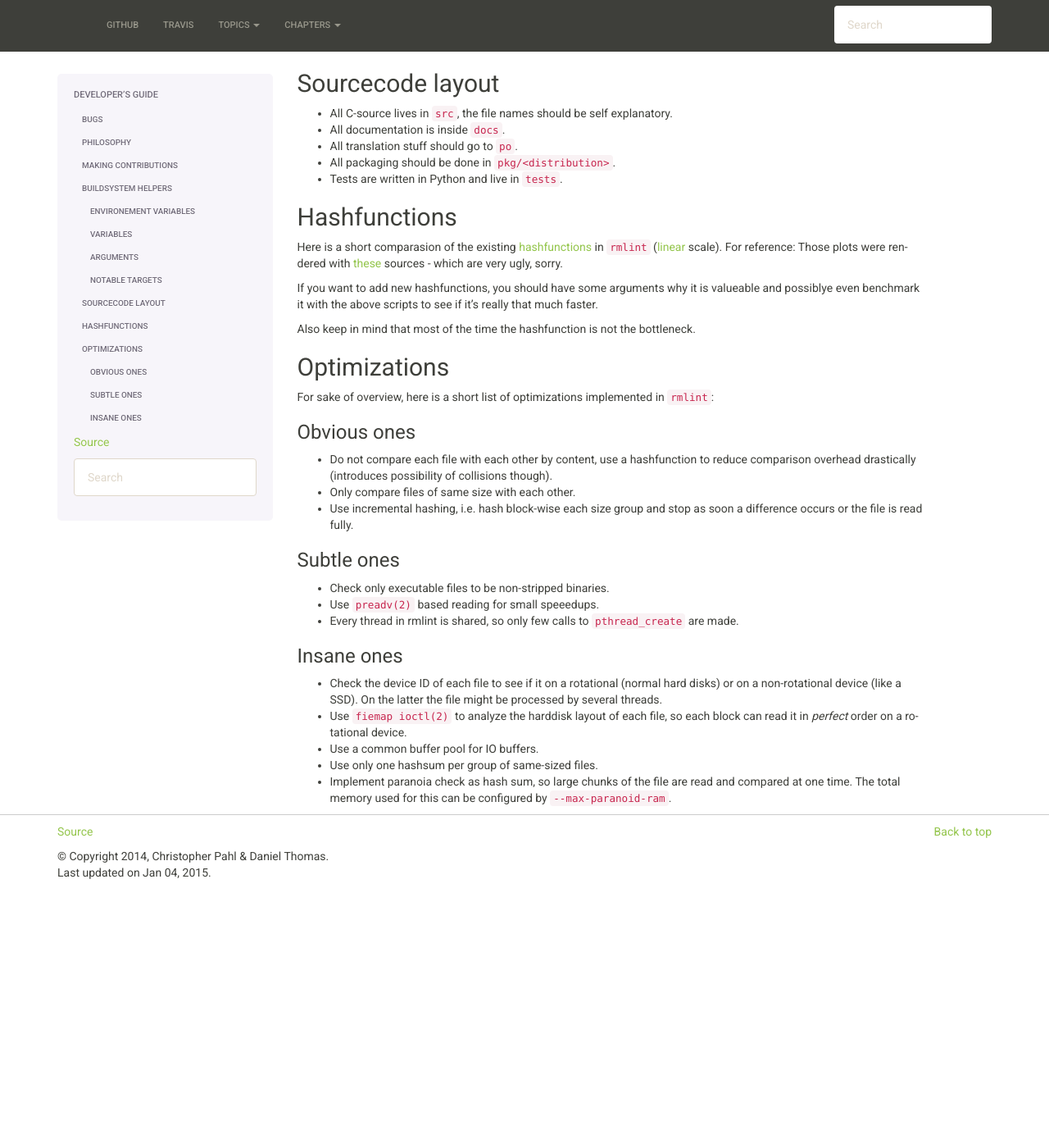
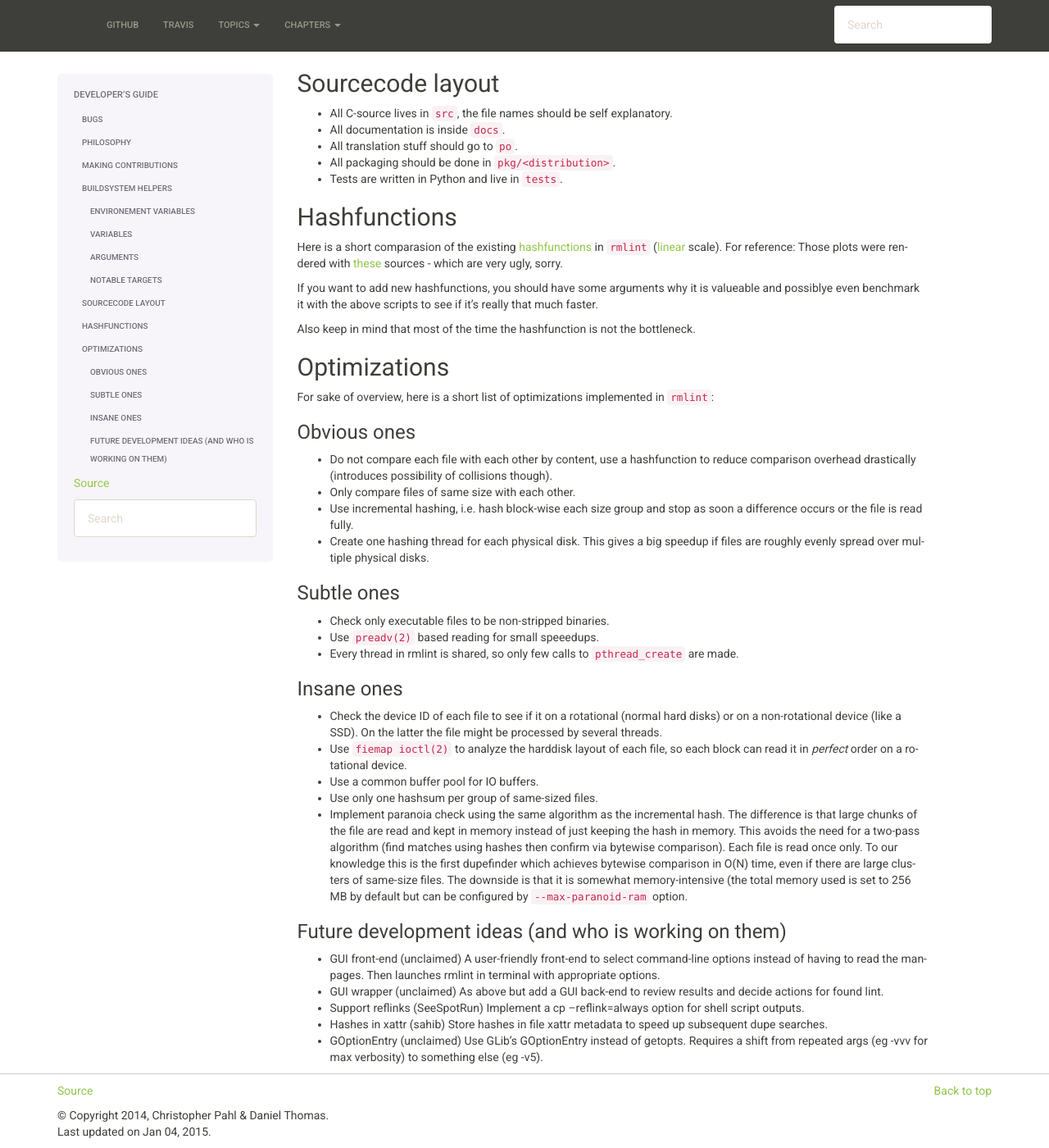
Before and after one commit to sahib/rmlint, a Sphinx documentation site: the page built from docs/developers.rst, in a window 1280 px wide and 1400 px high, scrolled down 2014 px. Shown: the whole window at 82% size. Built offline with Sphinx 7.4.7, drawn with Linux system fonts in a browser that asks for light colours; before the commit the page ends 3098 px from its top, so only the background shows below that.

Commit message:
Some minor documentation.  Changed -S default to pa.  Added an "ideas" section to developer docs.

```diff
--- a/docs/developers.rst
+++ b/docs/developers.rst
@@ -219,6 +219,8 @@ Obvious ones
 - Only compare files of same size with each other.
 - Use incremental hashing, i.e. hash block-wise each size group and stop
   as soon a difference occurs or the file is read fully.
+- Create one hashing thread for each physical disk.  This gives a big speedup if
+  files are roughly evenly spread over multiple physical disks.
 
 Subtle ones
 ~~~~~~~~~~~
@@ -237,6 +239,27 @@ Insane ones
   block can read it in *perfect* order on a rotational device.
 - Use a common buffer pool for IO buffers.
 - Use only one hashsum per group of same-sized files.
-- Implement paranoia check as hash sum, so large chunks of the file are read
-  and compared at one time. The total memory used for this can be configured
-  by ``--max-paranoid-ram``.
+- Implement paranoia check using the same algorithm as the incremental hash.  The
+  difference is that large chunks of the file are read and kept in memory instead
+  of just keeping the hash in memory.  This avoids the need for a two-pass algorithm
+  (find matches using hashes then confirm via bytewise comparison).  Each file is
+  read once only.  To our knowledge this is the first dupefinder which achieves
+  bytewise comparison in O(N) time, even if there are large clusters of same-size
+  files.  The downside is that it is somewhat memory-intensive (the total memory used
+  is set to 256 MB by default but can be configured by ``--max-paranoid-ram`` option.
+
+Future development ideas (and who is working on them)
+~~~~~~~~~~~~~~~~~~~~~~~~
+
+- GUI front-end (unclaimed)
+  A user-friendly front-end to select command-line options instead of having to read
+  the manpages.  Then launches rmlint in terminal with appropriate options.
+- GUI wrapper (unclaimed)
+  As above but add a GUI back-end to review results and decide actions for found lint.
+- Support reflinks (SeeSpotRun)
+  Implement a cp --reflink=always option for shell script outputs.
+- Hashes in xattr (sahib)
+  Store hashes in file xattr metadata to speed up subsequent dupe searches.
+- GOptionEntry (unclaimed)
+  Use GLib's GOptionEntry instead of getopts.  Requires a shift from repeated
+  args (eg -vvv for max verbosity) to something else (eg -v5).
--- a/docs/rmlint.1.rst
+++ b/docs/rmlint.1.rst
@@ -308,7 +308,7 @@ Original Detection Options
     Only look for duplicates of which one is in original paths.
     (Paths that were named after **//**).
 
-:``-S --sortcriteria=criteria`` (**default\:** *m*):
+:``-S --sortcriteria=criteria`` (**default\:** *pm*):
 
     - **m**: keep lowest mtime (oldest)  **M**: keep highest mtime (newest)
     - **a**: keep first alphabetically   **A**: keep last alphabetically
```
Also changed, not shown: docs/tutorial.rst (+8 -3 lines), 1 other file.
